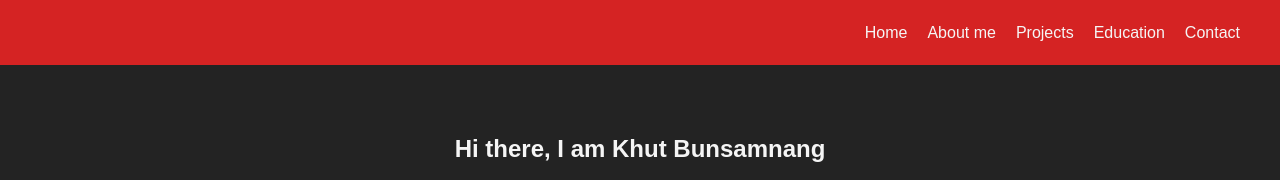
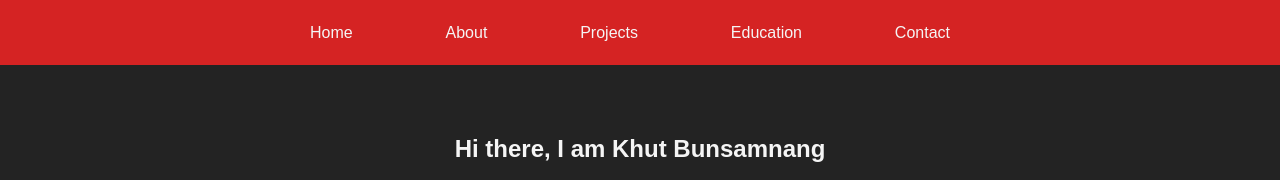
Before and after one commit to Bunsamnang/portfolio, a plain HTML site: page index.html in a window 1280 px wide. Shown: the top 180 px of the page. Drawn offline with Linux system fonts and the light colour scheme.

Commit message:
fix header layout

```diff
--- a/index.html
+++ b/index.html
@@ -10,7 +10,7 @@
     <header>
       <nav>
         <li><a href="#home" class="navbar">Home</a></li>
-        <li><a href="#about-me" class="navbar">About me</a></li>
+        <li><a href="#about-me" class="navbar">About</a></li>
         <li><a href="#projects" class="navbar">Projects</a></li>
         <li><a href="" class="navbar">Education</a></li>
         <li><a href="" class="navbar">Contact</a></li>
--- a/style.css
+++ b/style.css
@@ -18,7 +18,7 @@ body {
 
 header {
   display: flex;
-  justify-content: right;
+  justify-content: center;
   align-items: center;
   position: fixed;
   top: 0;
@@ -30,24 +30,23 @@ header {
 
 header nav {
   display: flex;
-  justify-content: space-evenly;
   list-style-type: none;
   margin-right: 20px;
+  width: 50%;
+  justify-content: space-between;
 }
 
-header a {
+header .navbar {
   text-decoration: none;
-  margin-right: 20px;
   color: whitesmoke;
 }
 
 .navbar {
-  flex-shrink: 0;
   transition: all 0.3s ease-out;
 }
 
 header .navbar:hover {
-  padding: 15px;
+  padding: 10px;
   background-color: rgb(216, 82, 82);
 }
 
```
